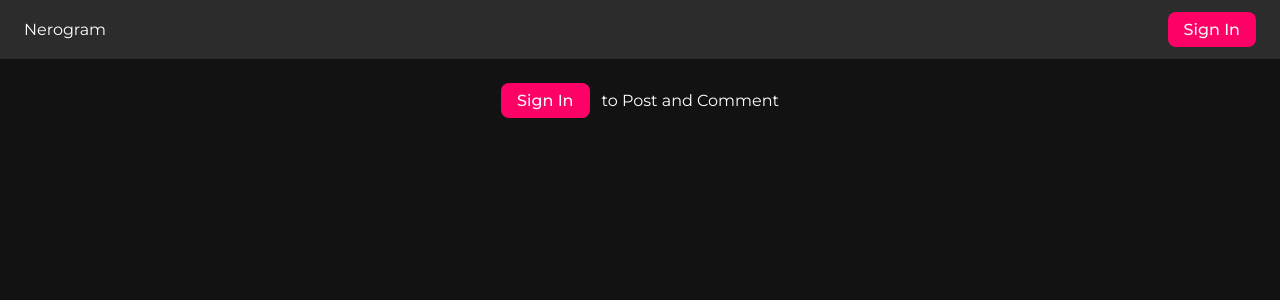
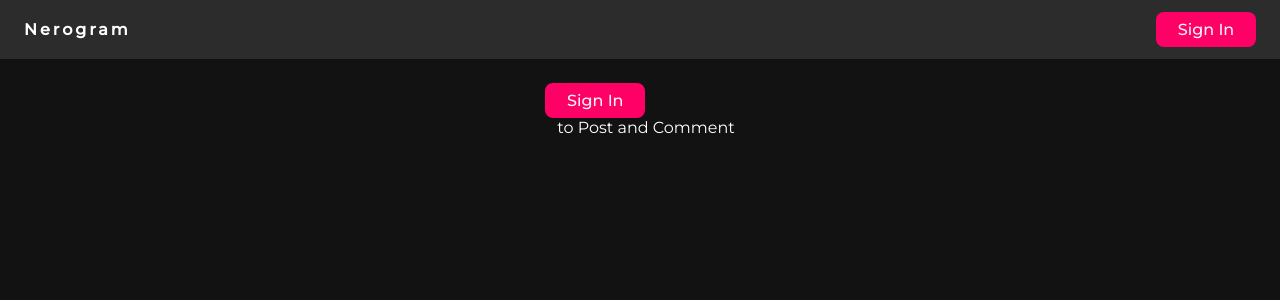
Before and after one commit to Yash-Punia/nerogram, a React (Create React App) app: page / in a window 1280 px wide. Shown: the top 300 px of the page. Built offline with nearby package versions, Linux system fonts and the light colour scheme.

Commit message:
added auth, add image, post layout

```diff
--- a/package.json
+++ b/package.json
@@ -3,6 +3,8 @@
   "version": "0.1.0",
   "private": true,
   "dependencies": {
+    "@material-ui/core": "^4.11.3",
+    "@material-ui/icons": "^4.11.2",
     "@testing-library/jest-dom": "^5.11.9",
     "@testing-library/react": "^11.2.5",
     "@testing-library/user-event": "^12.8.3",
--- a/src/App.css
+++ b/src/App.css
@@ -0,0 +1,3 @@
+* {
+    box-sizing: border-box;
+}
--- a/src/App.js
+++ b/src/App.js
@@ -1,11 +1,14 @@
 import './App.css';
+import { UserContextProvider } from './context/user';
 import { Home } from './pages';
 
 function App() {
   return (
-    <div className="app">
-      <Home/>
-    </div>
+    <UserContextProvider>
+      <div className="app">
+        <Home/>
+      </div>
+    </UserContextProvider>
   );
 }
 
--- a/src/components/signInButton/index.js
+++ b/src/components/signInButton/index.js
@@ -1,9 +1,19 @@
-import React from 'react'
+import React, { useContext } from 'react'
+import { UserContext } from '../../context/user'
+import { signInWithGoogle } from '../../services/auth'
 import "./style.css"
 
 export default function SignInButton() {
+    //react web hook use state
+    const [, setUser] = useContext(UserContext).user;
+
+    const signInBtnClick = async () => {
+        let userBySignIn = await signInWithGoogle();
+        if(userBySignIn) setUser(userBySignIn)
+    }
+
     return (
-        <div className="signInButton">
+        <div className="signInButton" onClick={signInBtnClick}>
             <p>Sign In</p>
         </div>
     )
--- a/src/components/signInButton/style.css
+++ b/src/components/signInButton/style.css
@@ -1,7 +1,7 @@
 .signInButton {
     color: whitesmoke;
     background-color: #ff0066;
-    max-width: 5em;
+    width: 100px;
     text-align: center;
     padding: 8px 16px;
     border-radius: 0.5em;
--- a/src/containers/create-post/index.js
+++ b/src/containers/create-post/index.js
@@ -1,12 +1,60 @@
-import React from 'react'
+import React, { useContext, useState } from 'react'
 import "./style.css"
 import { SignInBtn } from '../../components'
+import { UserContext } from '../../context/user'
+
+import AddAPhotoIcon from '@material-ui/icons/AddAPhoto';
+
 
 export default function CreatePost() {
+    const [user, setUser] = useContext(UserContext).user;
+    const [caption, setCaption] = useState("");
+    const [image, setImage] = useState(null);
+
+    const handleChange = (e) => {
+        if(e.target.files[0])
+        {
+            setImage(e.target.files[0]);
+
+            var selectedImageSrc = URL.createObjectURL(e.target.files[0]);
+            var imagePreview = document.getElementById("image-preview");
+            imagePreview.src = selectedImageSrc;
+            imagePreview.style.display = "block";
+        }
+    }
+
+    const handleUpload = () => {
+
+    }
+
     return (
         <div class="createPost">
-            <SignInBtn/>
-            <p style={{ marginLeft: "12px"}}>to Post and Comment</p>
+            {user ? (
+                <div className="createPost__loggedIn">
+                    <p>Create Post</p>
+                    <div className="createPost__loggedInCenter">
+                        <textarea className="createPost__textarea" rows="3" value={caption} onChange={ (e) => setCaption(e.target.value)}>
+                        </textarea>
+                        <div className="createPost__imagePreview">
+                            <img id="image-preview"></img>
+                        </div>
+                    </div>
+                    <div className="createPost__bottom">
+                        <div className="createPost__imageUpload">
+                            <label htmlFor="fileInput">
+                                <AddAPhotoIcon style={{cursor:"pointer", fontSize:"20px"}}/>
+                            </label>
+                            <input id="fileInput" type="file" accept="image/*" onChange={handleChange}/>
+                        </div>
+                        <button className="createPost__uploadBtn" onclick="handleUpload" style={{color: caption ? "#000" : "lightgrey"}}>Upload</button>
+                    </div>
+                </div>
+            ) : (
+                <div>
+                <SignInBtn/>
+                <p style={{ marginLeft: "12px"}}>to Post and Comment</p>
+                </div>
+            )}
         </div>
     )
 }
--- a/src/containers/create-post/style.css
+++ b/src/containers/create-post/style.css
@@ -4,3 +4,44 @@
     justify-content: center;
     padding: 24px;
 }
+
+.createPost__loggedIn {
+    background: rgba(255, 255, 255, 0.11);
+    width: 100%;
+    max-width: 600px;
+    padding: 12px 16px;
+    border-radius: 16px;
+}
+
+.createPost__textarea {
+    color: white;
+    border:none;
+    width: 100%;
+    outline: none;
+    border-radius: 4px;
+    padding: 12px 16px;
+    margin: 12px 0;
+    font-family: 'Montserrat', -apple-system, BlinkMacSystemFont, 'Segoe UI', 'Roboto', 'Oxygen',
+    'Ubuntu', 'Cantarell', 'Fira Sans', 'Droid Sans', 'Helvetica Neue',
+    sans-serif;
+    background-color: rgba(255, 255, 255, 0.11);
+}
+
+#image-preview {
+    display: none;
+    max-height: 150px;
+    border-radius: 5px;
+}
+
+.createPost__imageUpload > input {
+    display: none;
+}
+
+.createPost__uploadBtn {
+    border: none;
+}
+
+.createPost__bottom {
+    display: flex;
+    justify-content: space-between;
+}
--- a/src/containers/navbar/index.js
+++ b/src/containers/navbar/index.js
@@ -1,12 +1,16 @@
-import React from 'react'
+import React, { useContext } from 'react'
 import { SignInBtn } from '../../components'
+import { UserContext } from '../../context/user'
 import "./style.css"
 
 export default function Navbar() {
+
+    const [user, setUser] = useContext(UserContext).user;
+
     return (
         <div className="navbar">
             <p>Nerogram</p>
-            <SignInBtn />
+            {user ? <img className="navbar__image" src={user.photoURL}></img> : <SignInBtn />}
         </div>
     )
 }
--- a/src/containers/navbar/style.css
+++ b/src/containers/navbar/style.css
@@ -5,3 +5,13 @@
     padding: 12px 24px;
     background: rgba(255, 255, 255, 0.11);
 }
+
+.navbar__image {
+    height: 35px;
+    border-radius: 8px;
+}
+
+.navbar > p {
+    font-weight: 600;
+    letter-spacing: 3px;
+}
--- /dev/null
+++ b/src/context/user.js
@@ -0,0 +1,13 @@
+import {createContext, useState} from "react";
+
+export const UserContext = createContext();
+
+export const UserContextProvider = (props) => {
+    const [user, setUser] = useState(null);
+
+    return (
+        <UserContext.Provider value={{user: [user,setUser] }}>
+            {props.children}
+        </UserContext.Provider>
+    )
+}
--- a/src/services/auth.js
+++ b/src/services/auth.js
@@ -15,3 +15,14 @@ export const signInWithGoogle = async () => {
 
     return user;
 }
+
+export const logout = async () => {
+    let logoutSuccess;
+    await auth.signOut().then(()=> {
+        logoutSuccess = true;
+    }).catch((err) => {
+        console.log(err.message);
+    })
+
+    return logoutSuccess;
+}
```
Also changed, not shown: 1 other file (tests, documents, lock files or other folders).
